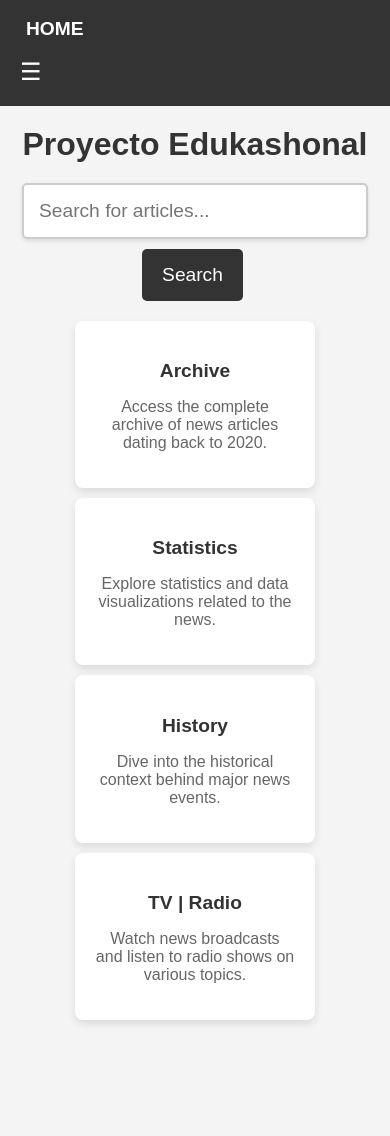
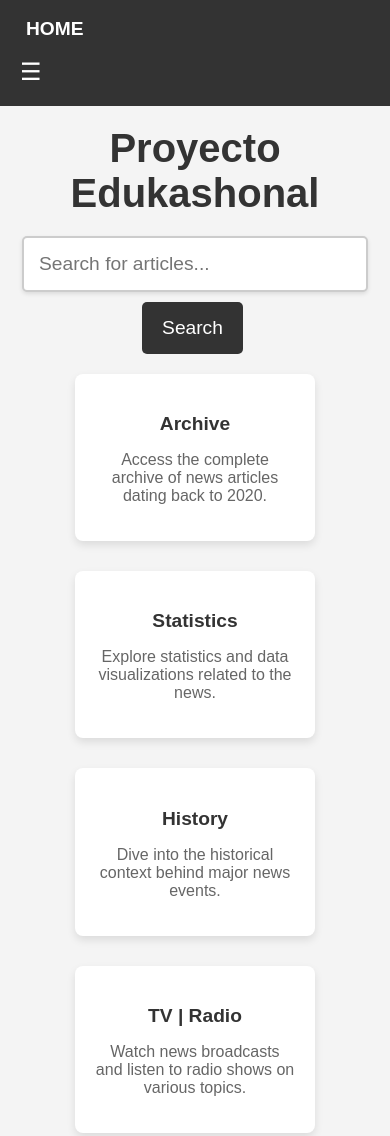
Before and after one commit to InfoGodettOrg/proyectoedu, a plain HTML site: page index.html in a window 390 px wide. Shown: the top 1136 px of the page. Before the commit the page ends 1040 px from the top, so only its background shows below. Drawn offline with Linux system fonts and the light colour scheme.

Commit message:
Update index.html

```diff
--- a/index.html
+++ b/index.html
@@ -119,7 +119,7 @@
 
         /* Main Content */
         h1 {
-            font-size: 2rem;
+            font-size: 2.5rem;
             text-align: center;
             margin: 20px 0;
             color: #333;
@@ -225,6 +225,13 @@
             color: #bbb;
         }
 
+        @media (max-width: 768px) {
+            .thumbnail {
+                width: 48%;
+                margin-bottom: 20px;
+            }
+        }
+
         @media (max-width: 480px) {
             .navbar {
                 flex-direction: column;
@@ -249,6 +256,11 @@
 
             .dropdown-menu a {
                 padding: 10px 15px;
+            }
+
+            .thumbnail {
+                width: 100%;
+                margin-bottom: 20px;
             }
         }
     </style>
```
